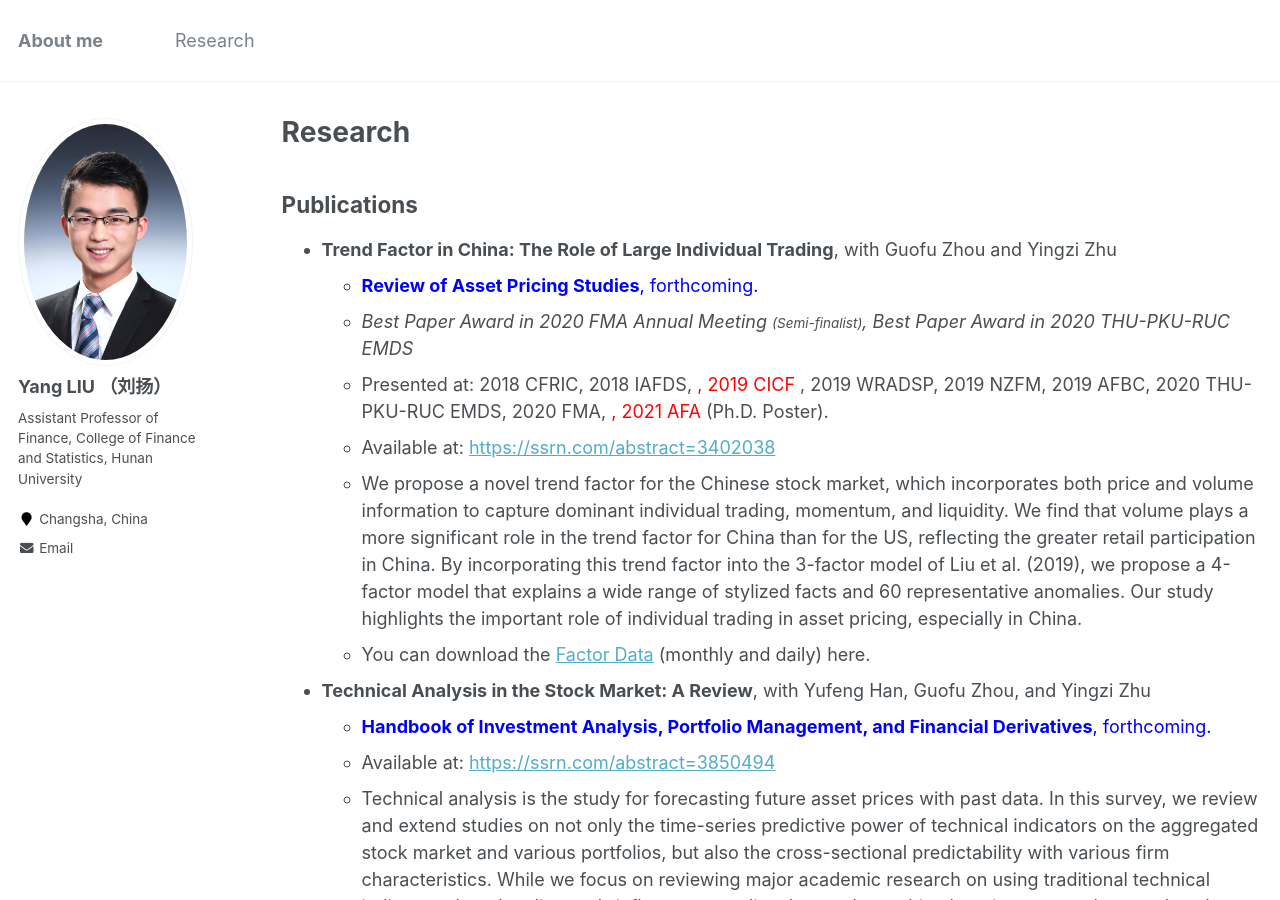
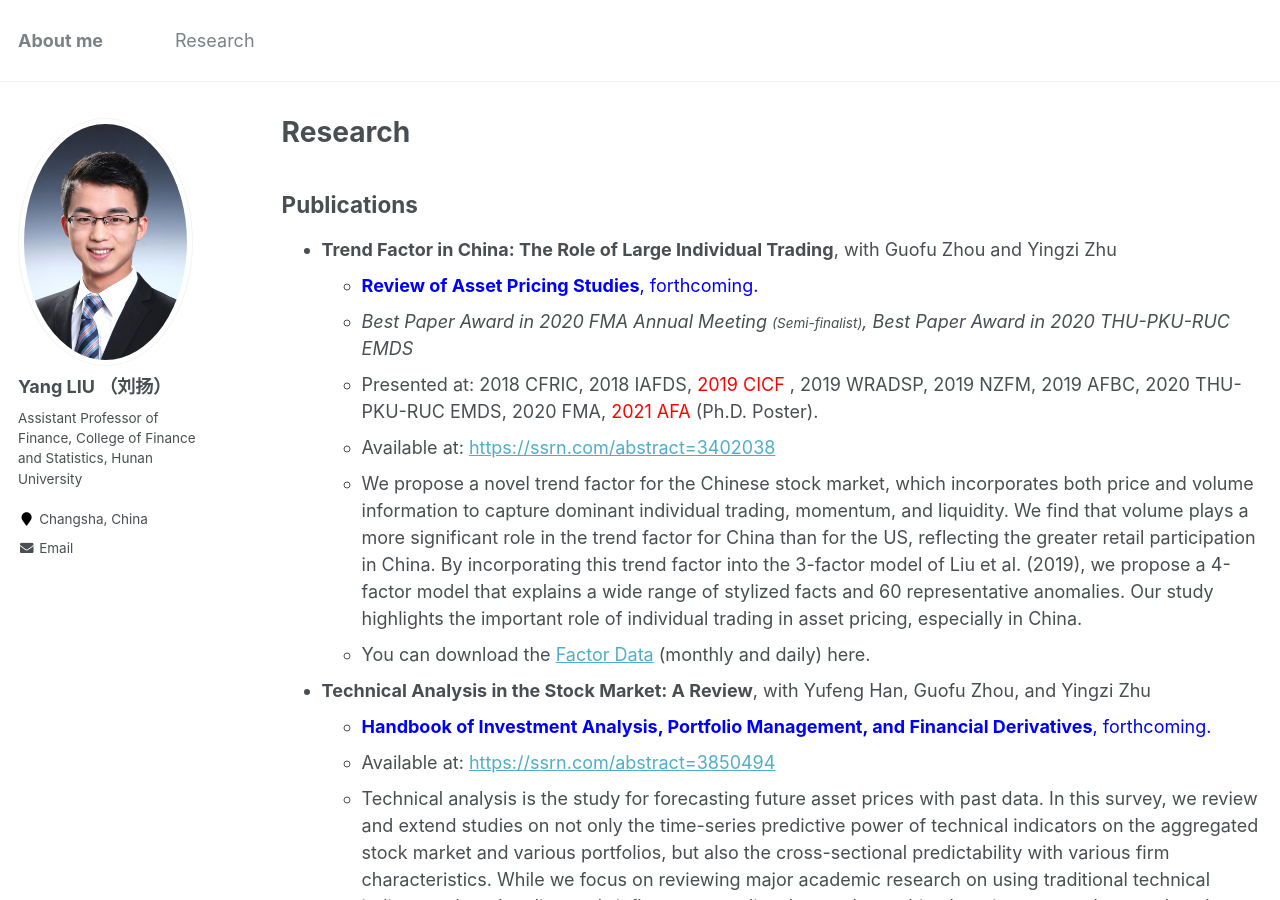
Before and after one commit to yangliu-finance/yangliu-finance.github.io, a Jekyll site: the page built from _pages/research.md, in a window 1280 px wide and 900 px high. Built offline with Jekyll 4.4.1, drawn with Linux system fonts in a browser that asks for light colours.

Commit message:
Update research.md

```diff
--- a/_pages/research.md
+++ b/_pages/research.md
@@ -13,7 +13,7 @@ Publications
 + **Trend Factor in China: The Role of Large Individual Trading**, with Guofu Zhou and Yingzi Zhu
   + **<font color="blue">Review of Asset Pricing Studies</font>**<font color="blue">, forthcoming.</font>
   + *Best Paper Award in 2020 FMA Annual Meeting <small>(Semi-finalist)</small>, Best Paper Award in 2020 THU-PKU-RUC EMDS*
-  + Presented at: 2018 CFRIC, 2018 IAFDS, <font color="red">, 2019 CICF </font>, 2019 WRADSP, 2019 NZFM, 2019 AFBC, 2020 THU-PKU-RUC EMDS, 2020 FMA, <font color="red">, 2021 AFA </font> (Ph.D. Poster).
+  + Presented at: 2018 CFRIC, 2018 IAFDS, <font color="red"> 2019 CICF </font>, 2019 WRADSP, 2019 NZFM, 2019 AFBC, 2020 THU-PKU-RUC EMDS, 2020 FMA, <font color="red"> 2021 AFA </font> (Ph.D. Poster).
   + Available at: [https://ssrn.com/abstract=3402038](https://ssrn.com/abstract=3402038)
   + We propose a novel trend factor for the Chinese stock market, which incorporates both price and volume information to capture dominant individual trading, momentum, and liquidity. We find that volume plays a more significant role in the trend factor for China than for the US, reflecting the greater retail participation in China. By incorporating this trend factor into the 3-factor model of Liu et al. (2019), we propose a 4-factor model that explains a wide range of stylized facts and 60 representative anomalies. Our study highlights the important role of individual trading in asset pricing, especially in China.
   + You can download the [Factor Data](https://yangliu-finance.github.io/files/LZZ4_TrendFactor_Monthly&Daily.xls) (monthly and daily) here.
```
